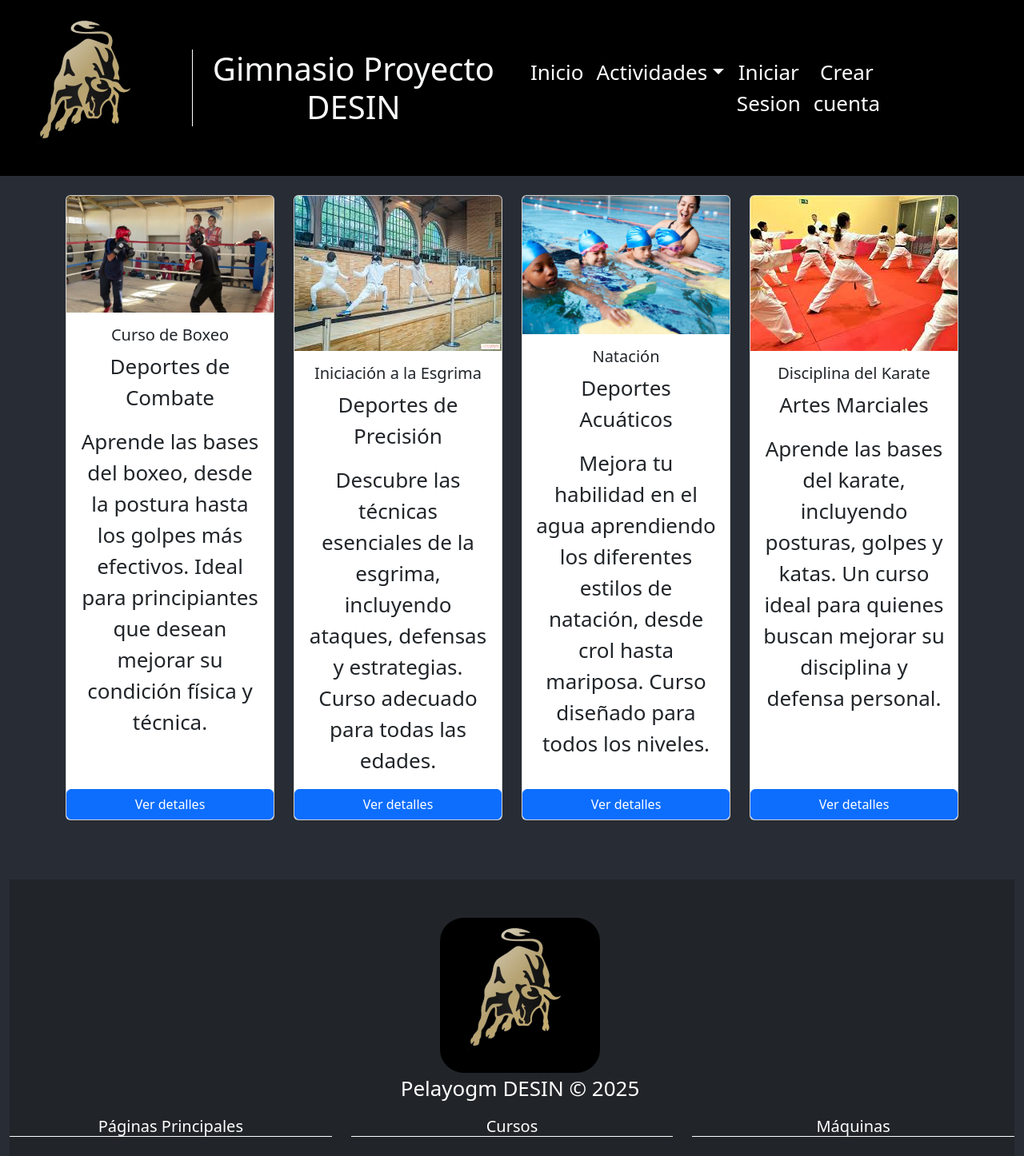
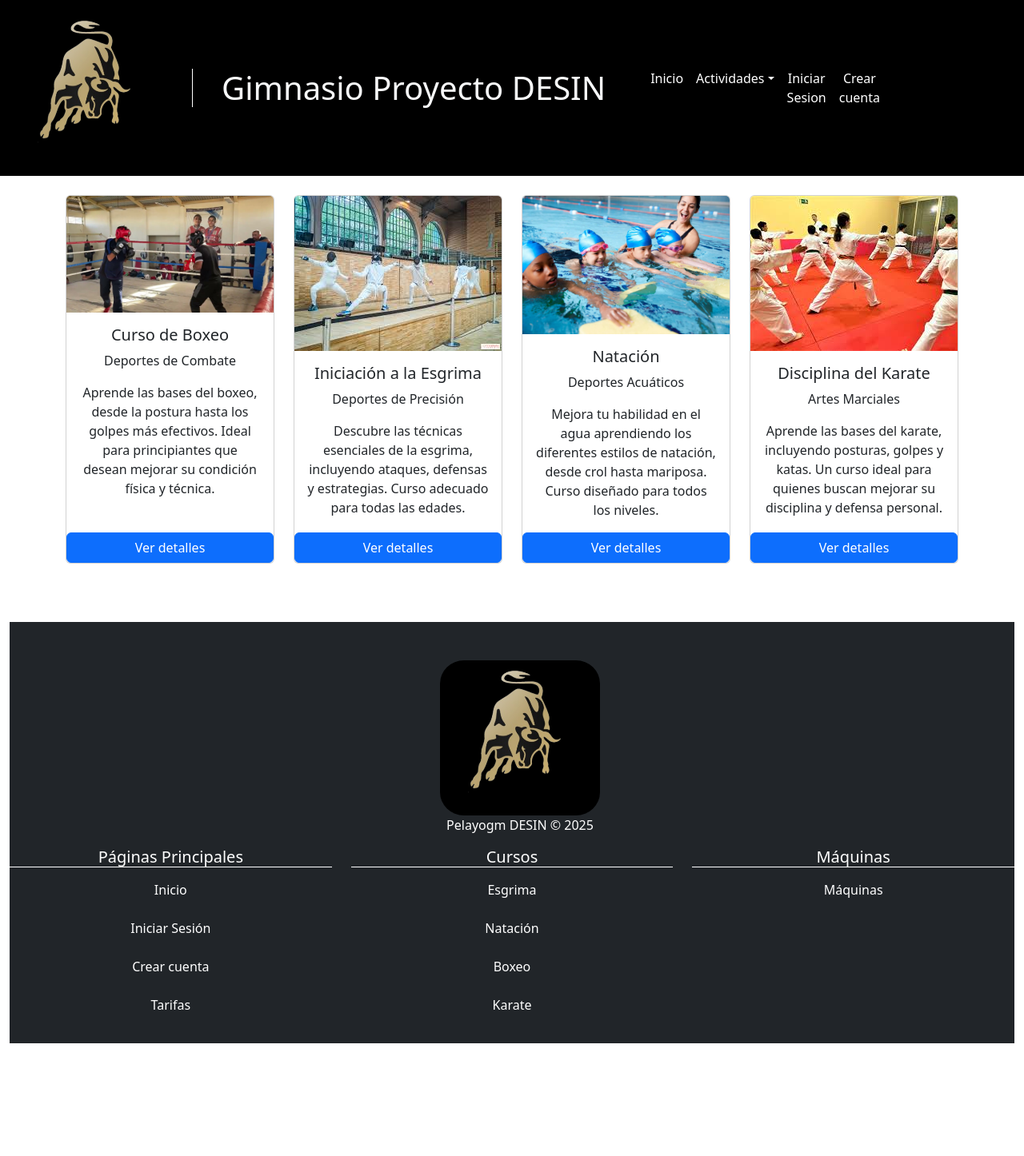
Before and after one commit to Pelayogm/DESIN_ProyectoGimnasioReact, a React (Create React App) app: page / in a window 1280 px wide. Shown: the top 1446 px of the page at 80% size. After the commit the page ends 1305 px from the top, so only its background shows below. Built offline with nearby package versions, Linux system fonts and the light colour scheme.

Commit message:
React-router semi-completado, quedan arreglar enlaces v0.7

```diff
--- a/public/footer.json
+++ b/public/footer.json
@@ -11,7 +11,7 @@
         "links": [
           {
             "nombre": "Inicio",
-            "link": "#"
+            "link": "/"
           },
           {
             "nombre": "Iniciar Sesión",
@@ -32,19 +32,19 @@
         "links": [
           {
             "nombre": "Esgrima",
-            "link": "#"
+            "link": "/cursos-disponibles/esgrima"
           },
           {
             "nombre": "Natación",
-            "link": "#"
+            "link": "/cursos-disponibles/natacion"
           },
           {
             "nombre": "Boxeo",
-            "link": "#"
+            "link": "/cursos-disponibles/boxeo"
           },
           {
             "nombre": "Karate",
-            "link": "#"
+            "link": "/cursos-disponibles/karate"
           }
         ]
       },
@@ -53,7 +53,7 @@
         "links": [
           {
             "nombre": "Máquinas",
-            "link": "#"
+            "link": "/maquinas-disponibles"
           }
         ]
       }
--- a/src/App.js
+++ b/src/App.js
@@ -3,15 +3,37 @@ import './Estilos/App.css';
 import BarraDeNavegacion from './BarraNavegacion';
 import { CursoContext } from './Providers/CursoProvider.jsx';
 import Inicio from './Componentes/Inicio.jsx';
+import { BrowserRouter } from 'react-router';
+import CursosDisponibles from './Componentes/CursosDisponibles.jsx';
+import MaquinasDisponibles from './Componentes/MaquinasDisponibles.jsx';
+import { Route, Routes } from 'react-router';
+import Footer from './Footer.jsx';
+import Boxeo from './Boxeo.js'
+import Natacion from './Natacion.js'
+import Esgrima from './Esgrima.js'
+import Karate from './Karate.js';
 
 function App() {
   return (
     <div className="App">
-      <header className="App-header">
-        <Inicio/>
-      </header>
+      <BrowserRouter>
+      <BarraDeNavegacion/>
+          <Routes>
+            <Route index element={<Inicio/>}/>
+            <Route path='/' element={<Inicio/>}/>
+            <Route path="/cursos-disponibles" element={<CursosDisponibles/>}/>
+            <Route path="/maquinas-disponibles" element={<MaquinasDisponibles/>}/>
+            <Route path="/cursos-disponibles/natacion" element={<Natacion/>}/>
+            <Route path="/cursos-disponibles/esgrima" element={<Esgrima/>}/>
+            <Route path="/cursos-disponibles/boxeo" element={<Boxeo/>}/>
+            <Route path="/cursos-disponibles/karate" element={<Karate/>}/>
+          </Routes>
+          <Footer/>
+      </BrowserRouter>
     </div>
   );
 }
 
 export default App;
+
+//<Route path="/" element={<Inicio/>}/>
--- a/src/BarraNavegacion.jsx
+++ b/src/BarraNavegacion.jsx
@@ -3,6 +3,7 @@ import Container from 'react-bootstrap/Container';
 import Nav from 'react-bootstrap/Nav';
 import NavDropdown from 'react-bootstrap/NavDropdown';
 import './BarraNavegacion.css'
+import { Link } from 'react-router';
 
 function BarraDeNavegacion() {
 
@@ -21,10 +22,10 @@ function BarraDeNavegacion() {
         <Navbar.Toggle aria-controls="collapsibleNavbar" />
         <Navbar.Collapse id="collapsibleNavbar" className="menuOpciones">
           <Nav>
-            <Nav.Link href="index.html">Inicio</Nav.Link>
+            <Nav.Link as={Link} to={"/"}>Inicio</Nav.Link>
             <NavDropdown title="Actividades" id="basic-nav-dropdown">
-              <NavDropdown.Item href="maquinas.html">Maquinas</NavDropdown.Item>
-              <NavDropdown.Item href="curso_esgrima.html">Cursos</NavDropdown.Item>
+              <NavDropdown.Item as={Link} to={"/maquinas-disponibles"}>Maquinas</NavDropdown.Item>
+              <NavDropdown.Item as={Link} to={"/cursos-disponibles"}>Cursos</NavDropdown.Item>
             </NavDropdown>
             <Nav.Link href="login.html">Iniciar Sesion</Nav.Link>
             <Nav.Link href="crearCuenta.html">Crear cuenta</Nav.Link>
--- a/src/Boxeo.js
+++ b/src/Boxeo.js
@@ -21,7 +21,6 @@ const Boxeo = () => {
 
   return (
     <>
-    <BarraDeNavegacion/>
     <div>
       <div className="container-fluid containerPrincipal">
         <div className="row bg-dark">
@@ -92,7 +91,6 @@ const Boxeo = () => {
         </div>
       </div>
     </div>
-    <Footer/>
     </>
   );
 };
--- /dev/null
+++ b/src/Componentes/CursosDisponibles.jsx
@@ -0,0 +1,14 @@
+import Footer from "../Footer";
+import BarraDeNavegacion from "../BarraNavegacion";
+import CursoLista from "../Cursos/CursoLista";
+import { CursoProvider } from "../Providers/CursoProvider";
+
+export default function CursosDisponibles() {
+    return (
+        <>
+            <CursoProvider>
+                <CursoLista/>
+            </CursoProvider>
+        </>
+    )
+}
--- a/src/Componentes/Inicio.jsx
+++ b/src/Componentes/Inicio.jsx
@@ -8,11 +8,9 @@ import MaquinaLista from "../Maquinas/MaquinasLista";
 export default function Inicio() {
     return (
         <>
-            <BarraDeNavegacion/>
-                <CursoProvider>
-                    <CursoLista/>
-                </CursoProvider>
-            <Footer/>
+            <CursoProvider>
+                <CursoLista/>
+            </CursoProvider>
         </>
     )
 }
--- /dev/null
+++ b/src/Componentes/MaquinasDisponibles.jsx
@@ -0,0 +1,14 @@
+import Footer from "../Footer";
+import BarraDeNavegacion from "../BarraNavegacion";
+import { MaquinaProvider } from "../Providers/MaquinasProvider";
+import MaquinaLista from "../Maquinas/MaquinasLista";
+
+export default function MaquinasDisponibles() {
+    return (
+        <>
+            <MaquinaProvider>
+                <MaquinaLista/>
+            </MaquinaProvider>
+        </>
+    )
+}
--- a/src/Esgrima.js
+++ b/src/Esgrima.js
@@ -22,7 +22,6 @@ const Esgrima = () => {
 
   return (
     <>
-    <BarraDeNavegacion/>
     <div>
       <div className="container-fluid containerPrincipal">
         <div className="row bg-dark">
@@ -84,7 +83,6 @@ const Esgrima = () => {
         </div>
       </div>
     </div>
-    <Footer/>
     </>
   );
 };
--- a/src/Karate.js
+++ b/src/Karate.js
@@ -21,7 +21,6 @@ const Karate = () => {
 
   return (
     <>
-    <BarraDeNavegacion/>
     <div>
       <div className="container-fluid containerPrincipal">
         <div className="row bg-dark">
@@ -91,7 +90,6 @@ const Karate = () => {
         </div>
       </div>
     </div>
-    <Footer/>
     </>
   );
 };
--- a/src/Natacion.js
+++ b/src/Natacion.js
@@ -21,7 +21,6 @@ const Natacion = () => {
 
   return (
     <>
-    <BarraDeNavegacion/>
     <div>
       <div className="container-fluid containerPrincipal">
         <div className="row bg-dark">
@@ -90,7 +89,6 @@ const Natacion = () => {
         </div>
       </div>
     </div>
-    <Footer/>
     </>
   );
 };
```
